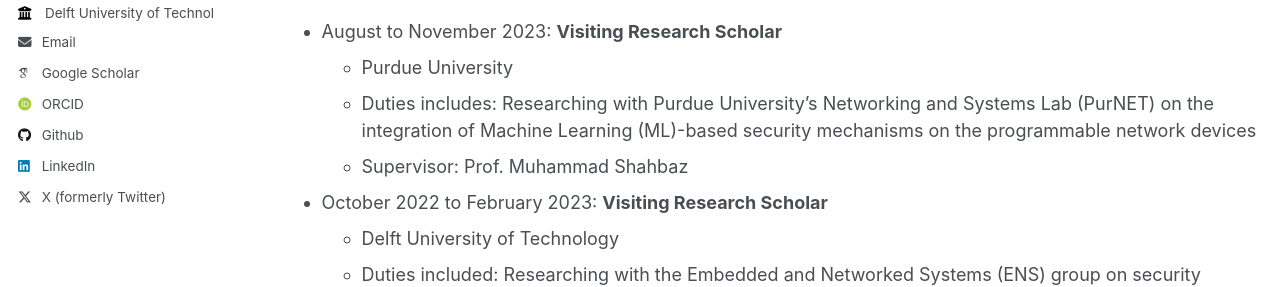
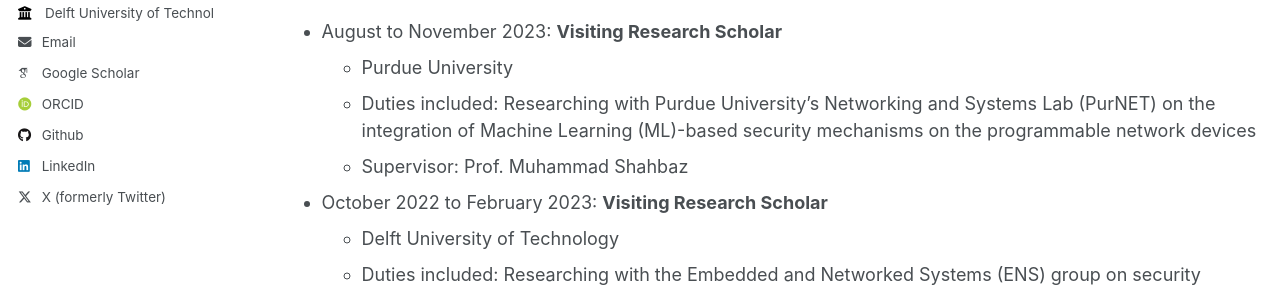
Before and after one commit to bardhienkeleda/bardhienkeleda.github.io, a Jekyll site: the page built from _pages/cv.md, in a window 1280 px wide and 900 px high. Shown: the part 387-674 px from the top of the window. Built offline with Jekyll 4.4.1, drawn with Linux system fonts in a browser that asks for light colours; some web fonts are replaced.

```diff
--- a/_pages/cv.md
+++ b/_pages/cv.md
@@ -20,7 +20,7 @@ Work experience
 ======
 * August to November 2023: **Visiting Research Scholar**
   * Purdue University
-  * Duties includes: Researching with Purdue University’s Networking and Systems Lab (PurNET) on the integration of Machine Learning (ML)-based security mechanisms on the programmable network devices
+  * Duties included: Researching with Purdue University’s Networking and Systems Lab (PurNET) on the integration of Machine Learning (ML)-based security mechanisms on the programmable network devices
   * Supervisor: Prof. Muhammad Shahbaz
 
 * October 2022 to February 2023: **Visiting Research Scholar**
```
Also changed, not shown: _pages/about.md (+1 -0 lines), 1 other file.
